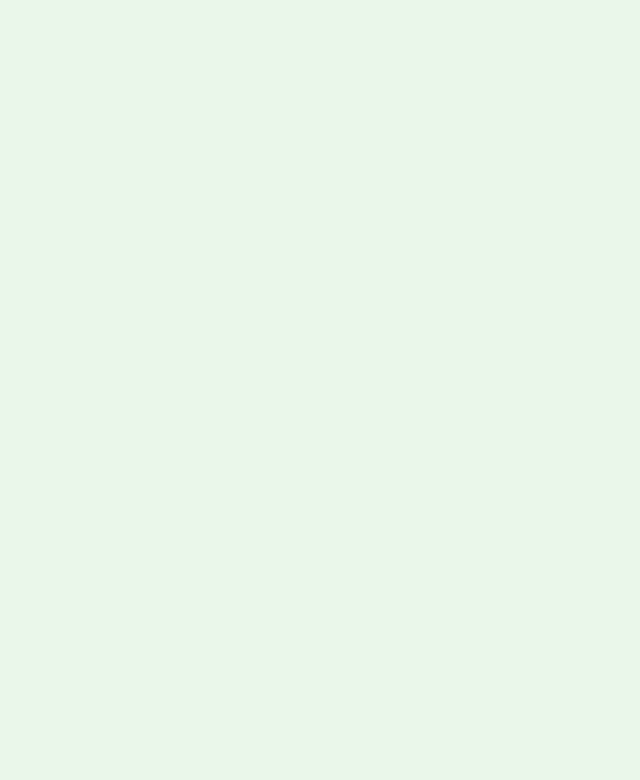
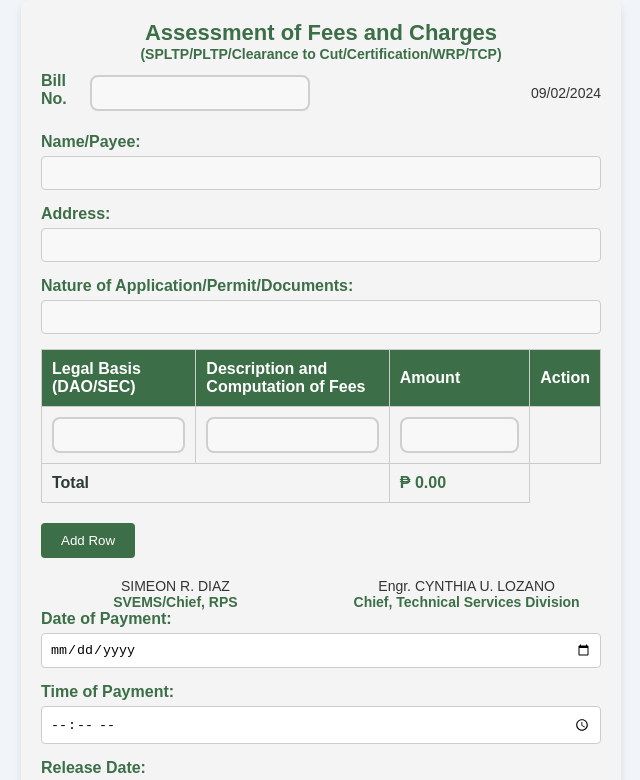
Before and after one commit to Mariadonnadelossantos19/Permittree1, a React (Create React App) app: page /order in a window 1280 px wide. Before the commit this address had no page. Shown: the top 780 px of the page, without its empty margins (319-959 px from the left). Built offline with nearby package versions, Linux system fonts and the light colour scheme.

Commit message:
Order of Payment

```diff
--- a/src/App.js
+++ b/src/App.js
@@ -1,6 +1,8 @@
 import { BrowserRouter as Router, Route, Routes } from 'react-router-dom';
 import Home from './Components/Home/Home'; // Corrected path
 import PTPR from './Components/PTPR/PTPR';
+import COV from './Components/COV/COV';
+import Order from './Components/Order/Order';
 
 function App() {
   return (
@@ -9,6 +11,9 @@ function App() {
         <Route path="/" element={<Home />} />
         {/* Route for PTPR page */}
         <Route path="/ptpr" element={<PTPR />} />
+        <Route path="/cov" element={<COV/>}/>
+        <Route path="/order" element={<Order/>}/>
+
       </Routes>
     </Router>
   );
--- a/src/Components/Home/Home.jsx
+++ b/src/Components/Home/Home.jsx
@@ -31,7 +31,7 @@ const Home = () => {
           <div className="permitCard">
             <h3 className="permitTitle">Certificate of Verification</h3>
             <p className="permitDescription">Application for Certificate of Verification</p>
-            <button className="applyButton">APPLY</button>
+            <Link to="/cov" className="applyButton">APPLY</Link>
           </div>
 
           {/* Private Tree Plantation Registration */}
@@ -55,6 +55,12 @@ const Home = () => {
             <button className="applyButton">APPLY</button>
           </div>
 
+          <div className="permitCard">
+            <h3 className="permitTitle">Order of Payment</h3>
+            <p className="permitDescription">Order of Payment for every template</p>
+            <Link to="/order" className="applyButton">APPLY</Link>
+          </div>
+
           {/* National Government Agency Tree Cutting Permit */}
           <div className="permitCard">
             <h3 className="permitTitle">National Government Agency Tree Cutting Permit</h3>
--- /dev/null
+++ b/src/Components/Order/Order.css
@@ -0,0 +1,143 @@
+/* Container for the entire form */
+.order-container {
+    max-width: 600px;
+    margin: 0 auto;
+    background-color: #f4f4f4;
+    border-radius: 8px;
+    padding: 20px;
+    box-shadow: 0 4px 8px rgba(0, 0, 0, 0.1);
+    font-family: 'Arial', sans-serif;
+  }
+
+  /* Header section */
+  .header {
+    text-align: center;
+    margin-bottom: 10px;
+  }
+
+  .header h2 {
+    font-size: 22px;
+    color: #3c6e47; /* Forest Green */
+  }
+
+  .header h4 {
+    font-size: 14px;
+    color: #3c6e47; /* Forest Green */
+  }
+
+  /* Bill info section */
+  .bill-info {
+    display: flex;
+    justify-content: space-between;
+    margin-bottom: 20px;
+    align-items: center;
+  }
+
+  .bill-info div {
+    display: flex;
+    align-items: center;
+  }
+
+  .bill-info label {
+    margin-right: 5px;
+    color: #3c6e47;
+  }
+
+  .bill-date {
+    font-size: 14px;
+    color: #333;
+  }
+
+  /* Form input styling */
+  .form-group-left label {
+    display: block;
+    margin-bottom: 5px;
+    color: #3c6e47;
+  }
+
+  .form-group-left input {
+    width: 100%;
+    padding: 8px;
+    margin-bottom: 15px;
+    border: 1px solid #ccc;
+    border-radius: 4px;
+  }
+
+  /* Table styling */
+  .fees-table {
+    width: 100%;
+    border-collapse: collapse;
+    margin-bottom: 20px;
+  }
+
+  .fees-table th, .fees-table td {
+    border: 1px solid #ccc;
+    padding: 10px;
+    text-align: left;
+  }
+
+  .fees-table th {
+    background-color: #3c6e47;
+    color: white;
+  }
+
+  .total-label {
+    text-align: right;
+    font-weight: bold;
+  }
+
+  .total-amount {
+    font-weight: bold;
+    color: #3c6e47;
+  }
+
+  /* Signature Section */
+  .signatures {
+    display: flex;
+    justify-content: space-between;
+    text-align: center;
+    margin-top: 20px;
+  }
+
+  .prepared-by, .chief {
+    width: 48%;
+  }
+
+  .prepared-by p, .chief p {
+    font-size: 14px;
+    color: #333;
+  }
+
+  .prepared-by strong, .chief strong {
+    font-weight: bold;
+    color: #3c6e47;
+  }
+
+  /* Add Row and Submit Button */
+  .add-row-button, .submit-button {
+    background-color: #3c6e47;
+    color: white;
+    border: none;
+    padding: 10px 20px;
+    border-radius: 4px;
+    cursor: pointer;
+    margin-right: 10px;
+  }
+
+  .add-row-button:hover, .submit-button:hover {
+    background-color: #2d5036;
+  }
+
+  /* Remove Button */
+  .remove-button {
+    background-color: #e74c3c;
+    color: white;
+    border: none;
+    padding: 6px 10px;
+    border-radius: 4px;
+    cursor: pointer;
+  }
+
+  .remove-button:hover {
+    background-color: #c0392b;
+  }
--- /dev/null
+++ b/src/Components/Order/Order.jsx
@@ -0,0 +1,223 @@
+import React, { useState } from "react";
+import './Order.css'; // Import the CSS file
+
+const Order = () => {
+  // Initialize state to hold multiple table rows
+  const [rows, setRows] = useState([
+    { legalBasis: "", description: "", amount: "" }
+  ]);
+
+  const [formData, setFormData] = useState({
+    name: "",
+    address: "",
+    applicationNature: "",
+    paymentDate: "",
+    paymentTime: "",
+    releaseDate: "",
+    releaseTime: ""
+  });
+
+  // Handle change for the input fields within table rows
+  const handleRowChange = (index, e) => {
+    const { name, value } = e.target;
+    const updatedRows = [...rows];
+    updatedRows[index][name] = value;
+    setRows(updatedRows);
+  };
+
+  // Add a new row, up to 5 rows
+  const addRow = () => {
+    if (rows.length < 5) {
+      setRows([...rows, { legalBasis: "", description: "", amount: "" }]);
+    }
+  };
+
+  // Remove a row
+  const removeRow = (index) => {
+    const updatedRows = rows.filter((_, rowIndex) => rowIndex !== index);
+    setRows(updatedRows);
+  };
+
+  // Handle change for the main form data
+  const handleChange = (e) => {
+    const { name, value } = e.target;
+    setFormData({ ...formData, [name]: value });
+  };
+
+  const handleSubmit = (e) => {
+    e.preventDefault();
+    console.log("Form Data Submitted: ", { ...formData, rows });
+    // Add functionality here to submit the form data to your backend or API
+  };
+
+  return (
+    <div className="order-container">
+      {/* Title Section */}
+      <div className="header">
+        <h2>Assessment of Fees and Charges</h2>
+        <h4>(SPLTP/PLTP/Clearance to Cut/Certification/WRP/TCP)</h4>
+      </div>
+
+      {/* Bill Number Section */}
+      <div className="bill-info">
+        <div>
+          <label htmlFor="billNo">Bill No.</label>
+          <input type="text" id="billNo" name="billNo" value=" " readOnly />
+        </div>
+        <p className="bill-date">09/02/2024</p>
+      </div>
+
+      {/* Name/Payee, Address, Nature of Application */}
+      <form onSubmit={handleSubmit}>
+        <div className="form-group-left">
+          <label htmlFor="name">Name/Payee:</label>
+          <input
+            type="text"
+            name="name"
+            value={formData.name}
+            onChange={handleChange}
+            required
+          />
+
+          <label htmlFor="address">Address:</label>
+          <input
+            type="text"
+            name="address"
+            value={formData.address}
+            onChange={handleChange}
+            required
+          />
+
+          <label htmlFor="applicationNature">Nature of Application/Permit/Documents:</label>
+          <input
+            type="text"
+            name="applicationNature"
+            value={formData.applicationNature}
+            onChange={handleChange}
+            required
+          />
+        </div>
+
+        {/* Legal Basis and Fees Section in a Table */}
+        <table className="fees-table">
+          <thead>
+            <tr>
+              <th>Legal Basis (DAO/SEC)</th>
+              <th>Description and Computation of Fees</th>
+              <th>Amount</th>
+              <th>Action</th> {/* Column for Remove Action */}
+            </tr>
+          </thead>
+          <tbody>
+            {rows.map((row, index) => (
+              <tr key={index}>
+                <td>
+                  <input
+                    type="text"
+                    name="legalBasis"
+                    value={row.legalBasis}
+                    onChange={(e) => handleRowChange(index, e)}
+                    required
+                  />
+                </td>
+                <td>
+                  <input
+                    type="text"
+                    name="description"
+                    value={row.description}
+                    onChange={(e) => handleRowChange(index, e)}
+                    required
+                  />
+                </td>
+                <td>
+                  <input
+                    type="text"
+                    name="amount"
+                    value={row.amount}
+                    onChange={(e) => handleRowChange(index, e)}
+                    required
+                  />
+                </td>
+                <td>
+                  {rows.length > 1 && (
+                    <button
+                      type="button"
+                      onClick={() => removeRow(index)}
+                      className="remove-button"
+                    >
+                      Remove
+                    </button>
+                  )}
+                </td>
+              </tr>
+            ))}
+            {/* Total Row */}
+            <tr>
+              <td colSpan="2" className="total-label">Total</td>
+              <td className="total-amount">
+                ₱ {rows.reduce((acc, row) => acc + parseFloat(row.amount || 0), 0).toFixed(2)}
+              </td>
+            </tr>
+          </tbody>
+        </table>
+
+        {/* Add Row Button */}
+        {rows.length < 5 && (
+          <button type="button" onClick={addRow} className="add-row-button">
+            Add Row
+          </button>
+        )}
+
+        {/* Personnel Section */}
+        <div className="signatures">
+          <div className="prepared-by">
+            <p>SIMEON R. DIAZ<br /><strong>SVEMS/Chief, RPS</strong></p>
+          </div>
+          <div className="chief">
+            <p>Engr. CYNTHIA U. LOZANO<br /><strong>Chief, Technical Services Division</strong></p>
+          </div>
+        </div>
+
+        {/* Payment and Release Information */}
+        <div className="form-group-left">
+          <label htmlFor="paymentDate">Date of Payment:</label>
+          <input
+            type="date"
+            name="paymentDate"
+            value={formData.paymentDate}
+            onChange={handleChange}
+          />
+
+          <label htmlFor="paymentTime">Time of Payment:</label>
+          <input
+            type="time"
+            name="paymentTime"
+            value={formData.paymentTime}
+            onChange={handleChange}
+          />
+
+          <label htmlFor="releaseDate">Release Date:</label>
+          <input
+            type="date"
+            name="releaseDate"
+            value={formData.releaseDate}
+            onChange={handleChange}
+          />
+
+          <label htmlFor="releaseTime">Release Time:</label>
+          <input
+            type="time"
+            name="releaseTime"
+            value={formData.releaseTime}
+            onChange={handleChange}
+          />
+        </div>
+
+        {/* Submit Button */}
+        <button type="submit" className="submit-button">Submit</button>
+      </form>
+    </div>
+  );
+};
+
+export default Order;
```
